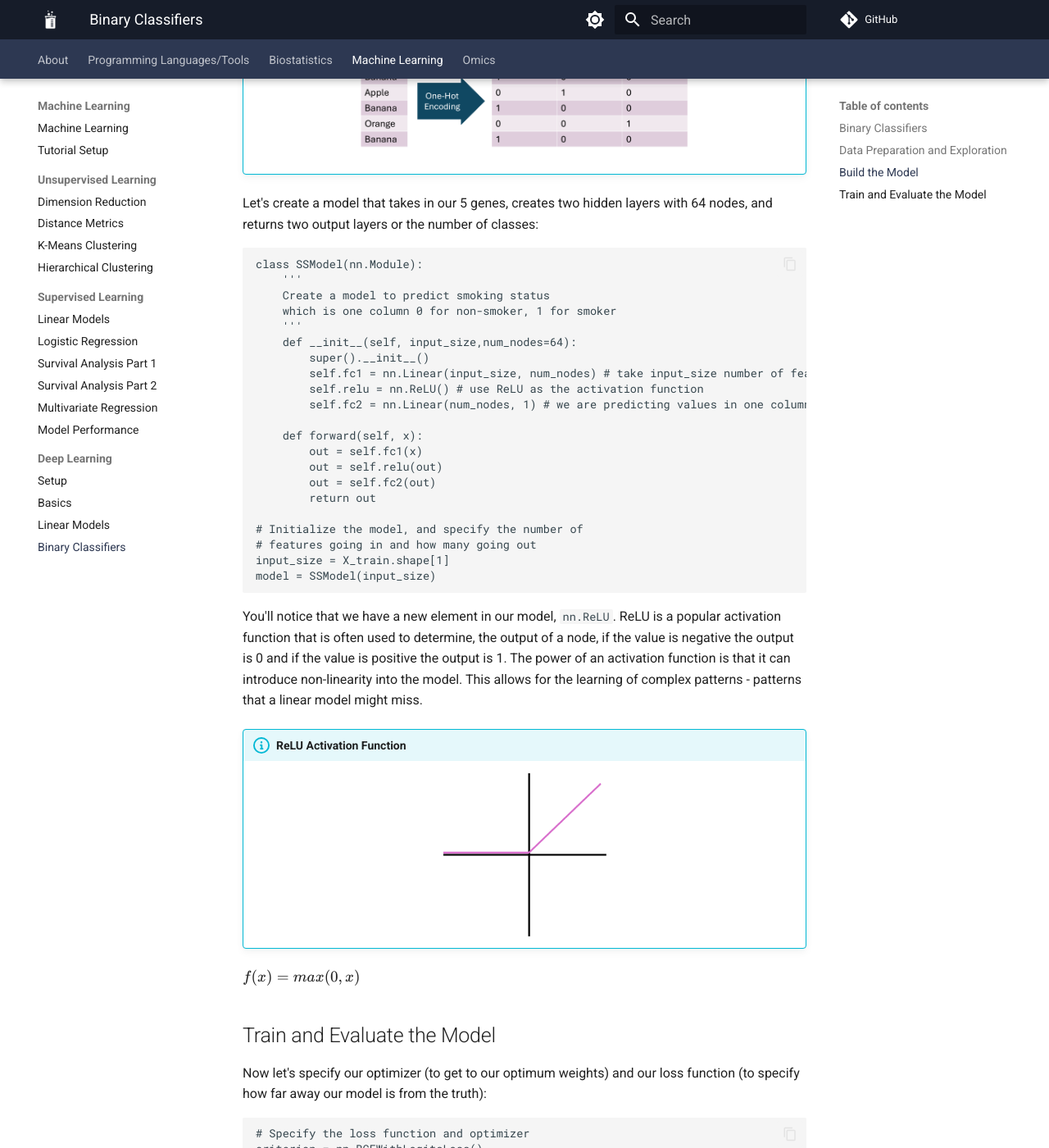
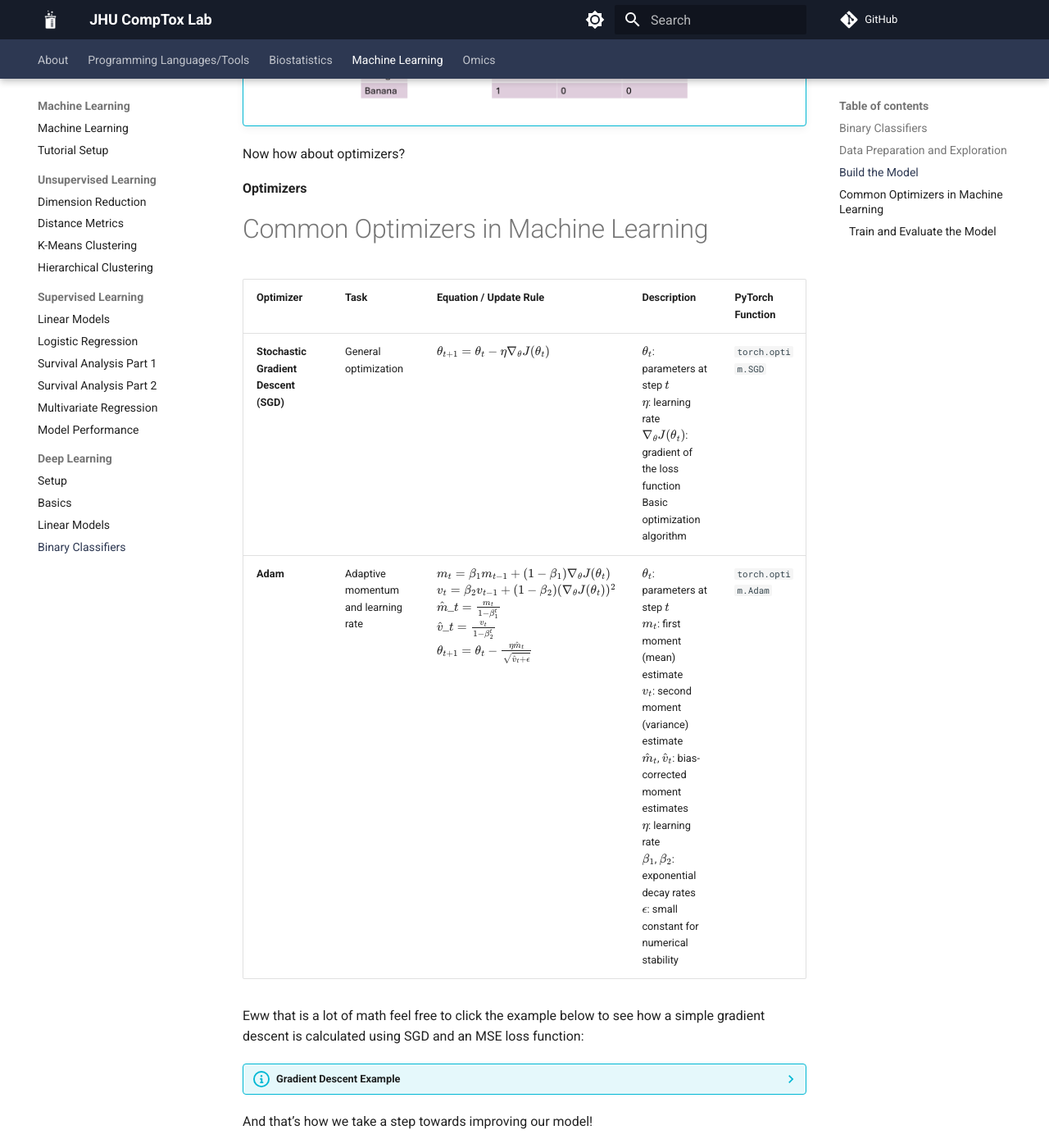
Before and after one commit to comp-tox-jhu/CompToxLab, an MkDocs documentation site: the page built from docs/machine_learning/deep_learning/03_binary_classifier.md, in a window 1280 px wide and 1400 px high, scrolled down 6482 px. Shown: the whole window at 82% size. Built offline with MkDocs 1.6.1 and Material for MkDocs 9.7.7, drawn with Linux system fonts in a browser that asks for light colours; comment, search, counter and statistics services are not loaded.

Commit message:
Update 03_binary_classifier.md

````diff
--- a/docs/machine_learning/deep_learning/03_binary_classifier.md
+++ b/docs/machine_learning/deep_learning/03_binary_classifier.md
@@ -188,6 +188,105 @@
       <figcaption></figcaption>
     </figure>
 
+Now how about optimizers?
+
+**Optimizers**
+
+# Common Optimizers in Machine Learning
+
+| **Optimizer**              | **Task**                        | **Equation** / **Update Rule**                                                                                       | **Description**                                                                                 | **PyTorch Function**                  |
+|----------------------------|---------------------------------|-----------------------------------------------------------------------------------------------------------------------|-------------------------------------------------------------------------------------------------|----------------------------------------|
+| **Stochastic Gradient Descent (SGD)** | General optimization          | $\theta_{t+1} = \theta_t - \eta \nabla_\theta J(\theta_t)$                                                            | $\theta_t$: parameters at step $t$ <br> $\eta$: learning rate <br> $\nabla_\theta J(\theta_t)$: gradient of the loss function <br> Basic optimization algorithm | `torch.optim.SGD`                     |
+| **Adam**                   | Adaptive momentum and learning rate | $m_t = \beta_1 m_{t-1} + (1 - \beta_1) \nabla_\theta J(\theta_t)$ <br> $v_t = \beta_2 v_{t-1} + (1 - \beta_2) (\nabla_\theta J(\theta_t))^2$ <br> $\hat{m}\_t = \frac{m_t}{1 - \beta_1^t}$ <br> $\hat{v}\_t = \frac{v_t}{1 - \beta_2^t}$ <br> $\theta_{t+1} = \theta_t - \frac{\eta \hat{m}_t}{\sqrt{\hat{v}_t + \epsilon}}$ | $\theta_t$: parameters at step $t$ <br> $m_t$: first moment (mean) estimate <br> $v_t$: second moment (variance) estimate <br> $\hat{m}_t$, $\hat{v}_t$: bias-corrected moment estimates <br> $\eta$: learning rate <br> $\beta_1$, $\beta_2$: exponential decay rates <br> $\epsilon$: small constant for numerical stability | `torch.optim.Adam`                    |
+
+Eww that is a lot of math feel free to click the example below to see how a simple gradient descent is calculated using SGD and an MSE loss function:
+
+??? info "Gradient Descent Example"
+
+    Now that we have our data, it's time to dive into the details of how our model learns! To start, let’s break down what it means to calculate the gradient     and update the parameters in simple terms.
+
+    When we train our model, we need to know how changing the parameters—like weights and biases—affects the output. This is where partial derivatives come in.     Think of them as tiny nudges in different directions that tell us how much each part of our function changes when we adjust one variable while keeping the     others fixed.
+    We’re going to look at how to find these nudges step by step, using a simple linear regression model:
+
+    $J(w, b) = \frac{1}{2} (y - \hat{y})^2$
+
+    where $\hat{y}$ is our prediction:
+    $\hat{y} = w \cdot x + b$
+
+    Step 1: Partial Derivative with Respect to $w$
+    First up, we need to figure out how changing $w$ affects our loss $J$. Mathematically, that looks like this:
+
+    $\frac{\partial J}{\partial w} = \frac{\partial}{\partial w} \left[ \frac{1}{2} (y - \hat{y})^2 \right]$
+
+    Let’s plug in our prediction:
+
+    $\frac{\partial J}{\partial w} = \frac{\partial}{\partial w} \left[ \frac{1}{2} (y - (w \cdot x + b))^2 \right]$
+    We apply the chain rule here:
+
+    - The outer part, $(y - \hat{y})^2$, becomes $(y - \hat{y}) \cdot (-1)$ when we differentiate.
+    - The inner part, $\hat{y}$, with respect to $w$ is just $x$.
+
+    Putting it together:
+
+    $\frac{\partial J}{\partial w} = -(y - \hat{y}) \cdot x$
+
+    Step 2: Plug in the Values
+
+    With our data point $(x, y) = (2, 3)$ and initial parameters $w_0 = 1.5$, $b_0 = 0.1$:
+
+    $\hat{y} = 1.5 \cdot 2 + 0.1 = 3.1$
+
+    Gradient with respect to $w$:
+
+    $\frac{\partial J}{\partial w} = -(3 - 3.1) \cdot 2 = 0.2$
+
+    Step 3: Partial Derivative with Respect to $b$
+
+    Now let’s see what happens when we change $b$:
+
+    $\frac{\partial J}{\partial b} = -(y - \hat{y})$
+
+    Plug in the values:
+
+    $\frac{\partial J}{\partial b} = -(3 - 3.1) = 0.1$
+
+    Step 4: Combine into a Gradient
+    We store these partial derivatives in a gradient:
+
+    $
+    \nabla J(w, b) = \begin{bmatrix}
+    \frac{\partial J}{\partial w} \\
+    \frac{\partial J}{\partial b}
+    \end{bmatrix} = \begin{bmatrix}
+    0.2 \\
+    0.1
+    \end{bmatrix}$
+
+    Step 5: Update the Parameters
+
+    Finally, we use the gradient descent update rule:
+
+    $\theta_{t+1} = \theta_t - \eta \nabla_\theta J(\theta_t)$
+
+    For $w$ and $b$, this means:
+
+    - **Update $w$**:
+
+    $w_{1} = 1.5 - 0.01 \cdot 0.2 = 1.498$
+
+    - **Update $b$**:
+
+    $b_{1} = 0.1 - 0.01 \cdot 0.1 = 0.099$
+
+    The Result
+
+    After one step, our new parameters are:
+    - **Updated $w$**: 1.498
+    - **Updated $b$**: 0.099
+
+And that’s how we take a step towards improving our model!
+
+
 Let's create a model that takes in our 5 genes, creates two hidden layers with 64 nodes, and returns two output layers or the number of classes:
 
 ```{py}
````
